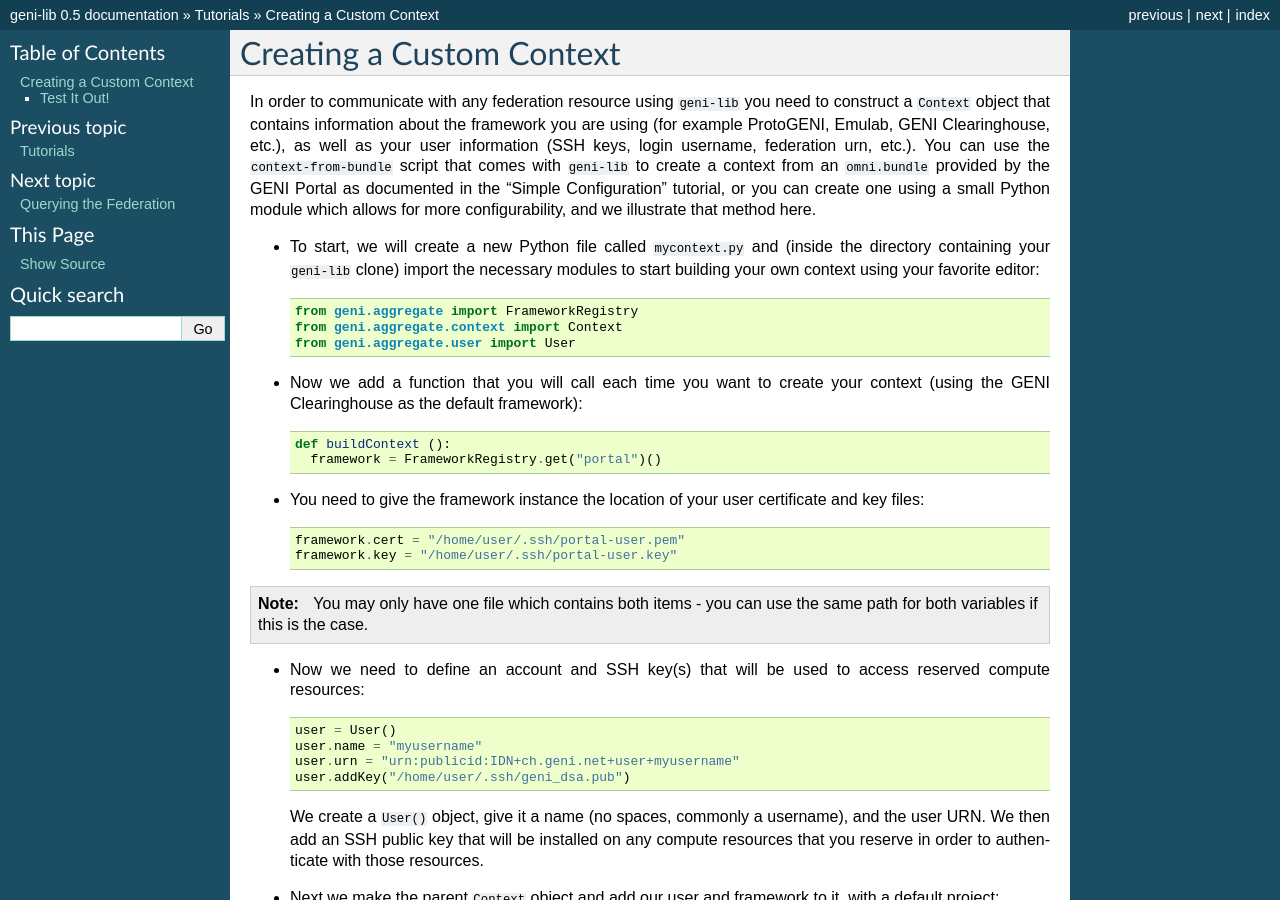
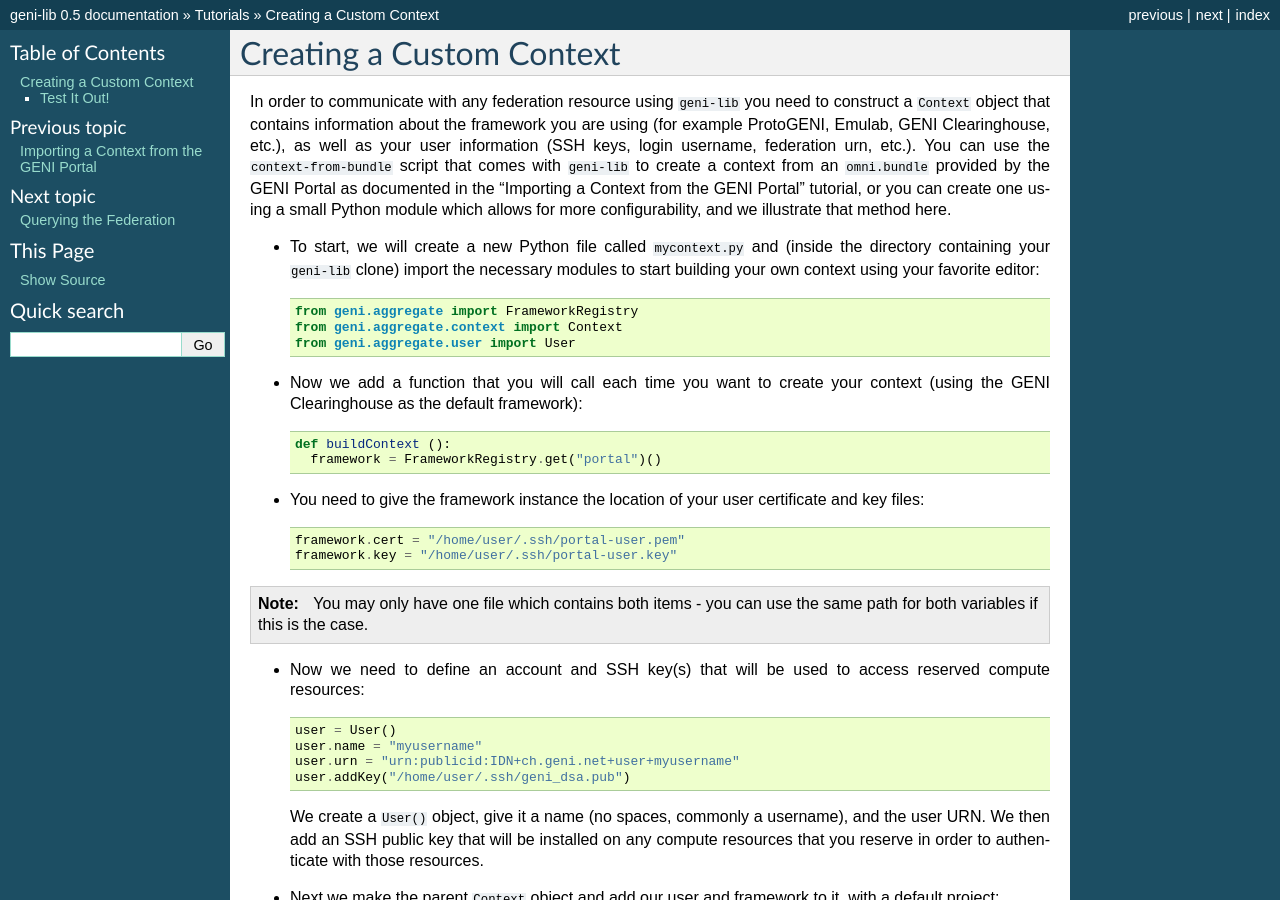
Before and after one commit to kaimast/geni-lib3, a Sphinx documentation site: the page built from docs/source/tutorials/createcontext.rst, in a window 1280 px wide and 900 px high. Built offline with Sphinx 7.4.7, drawn with Linux system fonts in a browser that asks for light colours; pages that are not in the unit, such as notebooks, are missing from menus.

Commit message:
Portal context import

```diff
--- a/docs/source/tutorials/createcontext.rst
+++ b/docs/source/tutorials/createcontext.rst
@@ -6,8 +6,9 @@
 ProtoGENI, Emulab, GENI Clearinghouse, etc.), as well as your user information (SSH keys,
 login username, federation urn, etc.).  You can use the ``context-from-bundle`` script that
 comes with ``geni-lib`` to create a context from an ``omni.bundle`` provided by the GENI Portal
-as documented in the "Simple Configuration" tutorial, or you can create one using a small
-Python module which allows for more configurability, and we illustrate that method here.
+as documented in the "Importing a Context from the GENI Portal" tutorial, or you can create one
+using a small Python module which allows for more configurability, and we illustrate that
+method here.
 
 * To start, we will create a new Python file called ``mycontext.py`` and (inside the directory
   containing your ``geni-lib`` clone) import the necessary modules to start building your own
--- a/docs/source/tutorials/index.rst
+++ b/docs/source/tutorials/index.rst
@@ -2,6 +2,7 @@
 =========
 
 .. toctree::
+   portalcontext
    createcontext
    federationquery
    gettingresources
```
Also changed, not shown: docs/source/tutorials/portalcontext.rst (added, +73 -0 lines).
